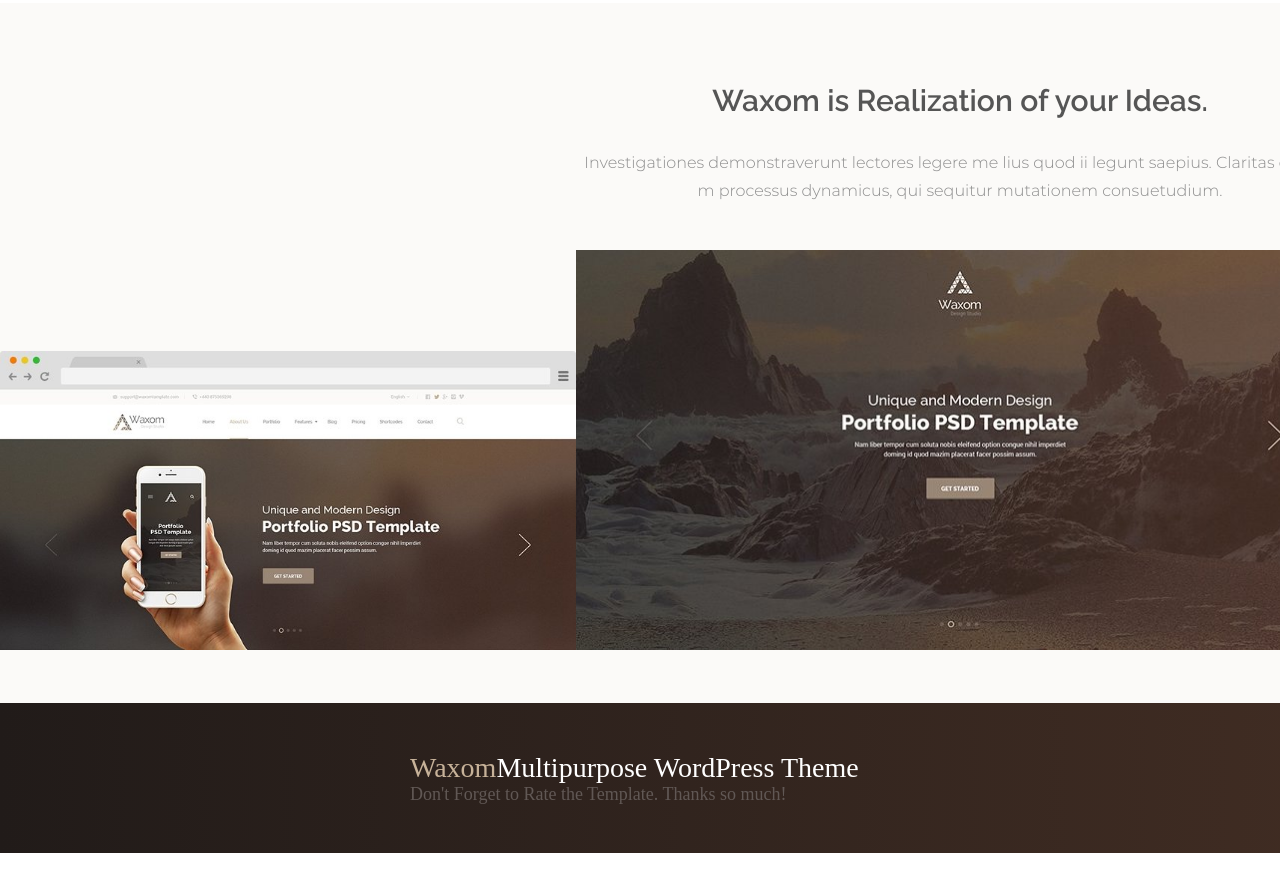
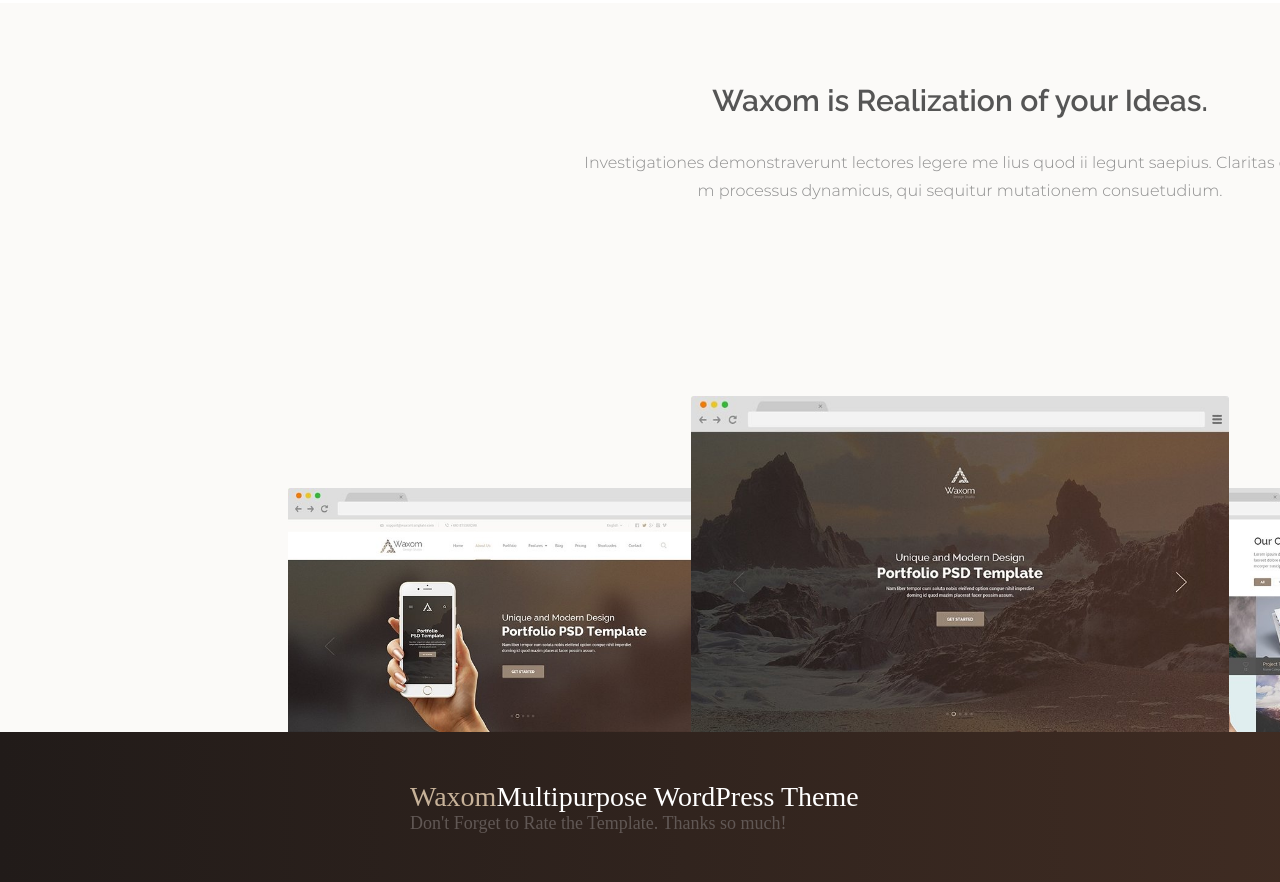
Before and after one commit to Gla3nata/Gla3nata.github.io, a plain HTML site: page index.html in a window 1280 px wide. Shown: the part 1396-2278 px from the top of the page. Before the commit the page ends 2249 px from the top, so only its background shows below. Drawn offline with Linux system fonts and the light colour scheme.

Commit message:
Update style.css

```diff
--- a/css/style.css
+++ b/css/style.css
@@ -312,12 +312,12 @@ body {
     -moz-hyphens: auto;
     -ms-hyphens: auto;
     hyphens: auto;
+    margin-bottom: 50px;
 }
 
 .link-btn {
     margin: 0 auto;
     border-radius: 5px;
-    /*    padding: 10px;*/
     width: 170px;
     box-sizing: border-box;
     border: none;
@@ -470,13 +470,14 @@ color: #8c8c8c;
 }
 
 .multi_photo {
-  width: 100%;
-  min-height: 400px;
+  width: 70%;
+    margin: 0 auto;
+  min-height: 482px;
   background-image: url('../img/browser_center_10768.jpg'),
                     url('../img/browser_left_10769.jpg'),
                     url('../img/browser_right_10770.jpg');
 
-  background-size: 40%, 30%, 30%;
+  background-size: 40%, 35%, 35%;
   background-repeat: no-repeat;
   background-position: bottom center, bottom left, bottom right;
 }
```
